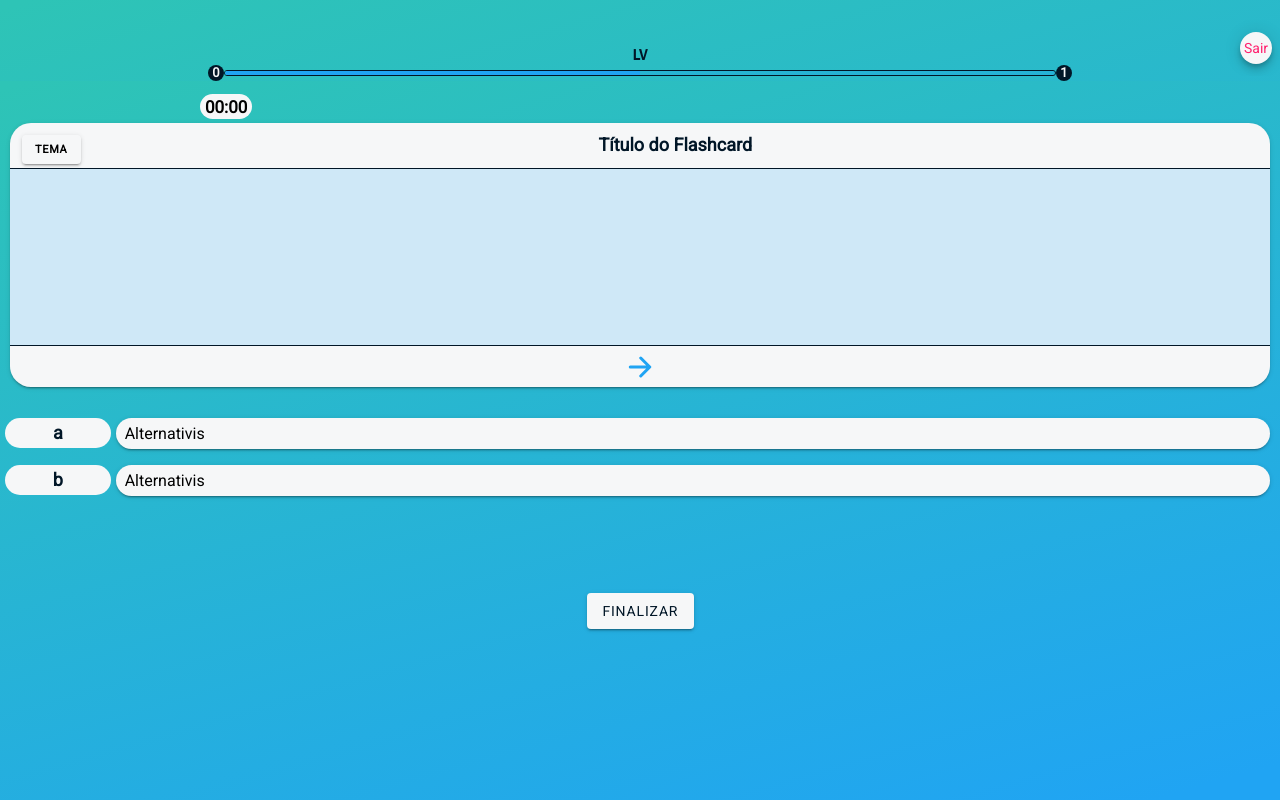
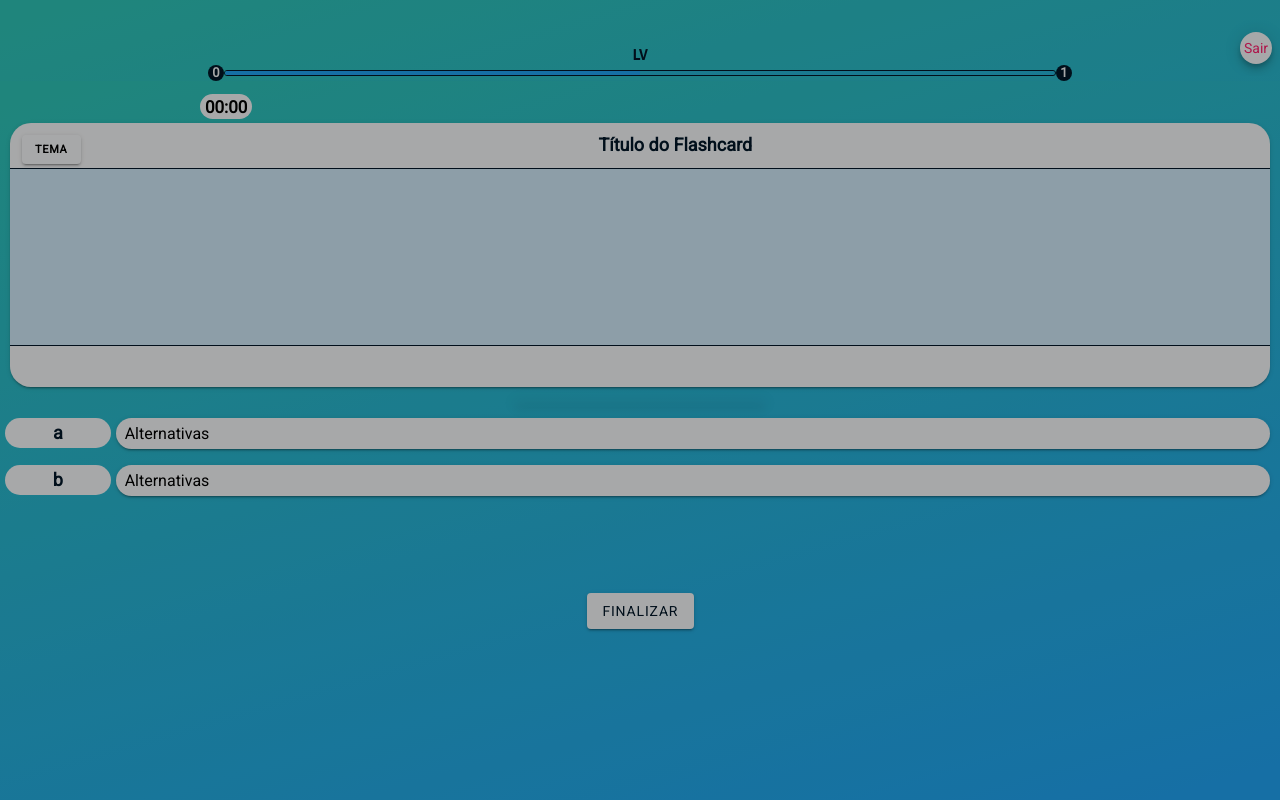
Before and after one commit to Lucasfield3/fixer-ionic-react, a React (Create React App) app: page /AnswerAlternativa in a window 1280 px wide. Both pictures are taken after a click on the element "Sair". Built offline with nearby package versions, Linux system fonts and the light colour scheme.

Commit message:
popover sair arrumado e alternativas active

```diff
--- a/src/components/AnswerAlternativa/AnswerAlternativa.tsx
+++ b/src/components/AnswerAlternativa/AnswerAlternativa.tsx
@@ -14,12 +14,14 @@ import nextAnswer from '../../Assets/images/next.svg';
 import { arrowForward } from 'ionicons/icons';
 import ReactCardFlip from 'react-card-flip';
 import CardGreen from '../CardGreen/cardGreen';
+import SairTelaResposta from '../CardMessages/msg_sair_tela_resposta';
+import { useHistory } from 'react-router';
 
 
 
 const AnswerAlternativa: React.FC = () => {
 
-
+    const history = useHistory()
     // eslint-disable-next-line react-hooks/rules-of-hooks
     //const history = useHistory()
     //onst [textTitle, setTextTitle] = useState<string>('')
@@ -29,13 +31,15 @@ const AnswerAlternativa: React.FC = () => {
     //const [shownTimer, setShownTimer] = useState<boolean>(false);
     const [showPopover, setShowPopover] = useState<boolean>(false);
     const [shownPopsave, setShownPopsave] = useState<boolean>(false);
+    const [shownPopsair, setShownPopsair] = useState<boolean>(false);
     const [textPop, setTextPop] = useState<string>('')
     //const [textRightAnswer, setTextRightAnswer] = useState<string>('')
     //const [textAreaAlternative, setTextAreaAlternative] = useState<string>('')
     const [isFlipped, setIsflipped] = useState(false);
+    const [isActive, setActive] = useState(false);
     const [className, setClassName] = useState({
-        class:'alternativas',
-        id:0
+        id:-1,
+        active:false
     })
     const answer =
     {
@@ -77,12 +81,13 @@ const AnswerAlternativa: React.FC = () => {
 
     }, [])
 
-    const handleSelectAlternative = (index:number)=>{
-       const newClass = className.class === 'alternativas-respostas' ? 'active' : 'alternativas-respostas'
-       setClassName({
-           class:newClass,
-           id:index
-       })
+    const handleSelectAlternative = (alternative:number)=>{
+        alternatives.forEach(()=>{
+            setClassName({
+                id:alternative,
+                active:!className.active
+            })
+        })
 
     }
 
@@ -91,7 +96,7 @@ const AnswerAlternativa: React.FC = () => {
             <IonPage>
                 <IonHeader className='custom-header'>
                 <IonToolbar>
-                    <IonFabButton className='btnSair-answer' color='light' slot='end' size='small'>
+                    <IonFabButton onClick={()=>setShownPopsair(true)} className='btnSair-answer' color='light' slot='end' size='small'>
                         Sair
                     </IonFabButton>
                 </IonToolbar>
@@ -109,6 +114,16 @@ const AnswerAlternativa: React.FC = () => {
 
 
                 <IonContent>
+                    <SairTelaResposta
+                    isOpen={shownPopsair}
+                    onClickSim={()=> {
+                        setShownPopsair(false)
+                        history.push('/Flash-cards')
+                    }}
+                    onClickNao={()=> setShownPopsair(false)}
+                    onDidDismiss={()=> setShownPopsair(false)}
+
+                    />
                     <IonRow className='row-timer-alternativa'>
                         <IonCol  className='timer-flashcard' color='dark'>00:00</IonCol>
                     </IonRow>
@@ -172,7 +187,7 @@ const AnswerAlternativa: React.FC = () => {
                             </IonCardContent>
                             <IonRow className='row-footer' color='light'></IonRow>
                             <IonRow className='ios ion-justify-content-center'>
-                                <IonIcon onClick={()=> setIsflipped(!isFlipped)} className='ios arrow-foward' color='primary' src={arrowForward}></IonIcon>
+                                <IonIcon style={{display:className.active && 'block' || 'none'}} onClick={()=> setIsflipped(!isFlipped)} className='ios arrow-foward' color='primary' src={arrowForward}></IonIcon>
                             </IonRow>
                         </IonCard >
                         <CardGreen onClick={()=>setIsflipped(!isFlipped)}/>
@@ -182,12 +197,12 @@ const AnswerAlternativa: React.FC = () => {
                     <IonGrid className='array-div'>
                             {alternatives.map((alternative, i)=>(
                                 <IonRow key={i} style={{cursor:'default', marginTop:'1rem'}}  className='ion-justify-content-center colunas'>
-                                    <IonCol onClick={()=>handleSelectAlternative(i)}  size='1' className='letras-alternativas'> {letras[i]}</IonCol>
-                                    <IonCol  onClick={()=>handleSelectAlternative(i)}
+                                    <IonCol onClick={()=>handleSelectAlternative(i)}  size='1' className={(i === className.id  && className.active) && 'active-letras' || 'letras-alternativas'}> {letras[i]}</IonCol>
+                                    <IonCol  onMouseDown={()=>handleSelectAlternative(alternative.id)}
                                     style={{height:'auto', width:'10rem'}}
                                     key={alternative.id}
-                                    className={ i === className.id && className.class || 'alternativas-respostas'}
-                                    color='dark'>Alternativis</IonCol>
+                                    className={(alternative.id === className.id  && className.active) && 'active' || 'alternativas-respostas'}
+                                    color='dark'>Alternativas</IonCol>
                                 </IonRow>
                             ))}
                     </IonGrid>
--- a/src/components/CardGreen/styles.css
+++ b/src/components/CardGreen/styles.css
@@ -22,9 +22,13 @@
   display: flex;
   justify-content: center;
   align-items: center;
-  width: 5rem;
-  height: 5rem;
+
+  width: 84px;
+  height: 84px;
+  left: 111px;
+  top: 19px;
 }
+
 
 .msg-acertou{
   margin: auto;
--- /dev/null
+++ b/src/components/CardMessages/msg_sair_tela_resposta.tsx
@@ -0,0 +1,25 @@
+import React from 'react';
+import { IonButton, IonCard, IonCardHeader,  IonLabel, IonPopover, IonRow} from '@ionic/react'
+import './styles.css'
+
+const SairTelaResposta: React.FC<{onDidDismiss:()=> void; isOpen:boolean; onClickSim:()=>void; onClickNao:()=>void}> = props => {
+  return (
+    <>
+    <IonPopover
+    isOpen={props.isOpen}
+    onDidDismiss={props.onDidDismiss}
+    >
+      <IonCardHeader>
+            <IonLabel className="ios label-msg-notification-sair">Deseja mesmo sair?</IonLabel>
+        </IonCardHeader>
+        <IonRow className='ion-justify-content-center' style={{display:'flex'}}>
+        <IonButton onClick={props.onClickSim} color='light' className='ios btn_msg_sim'>sim</IonButton>
+        <IonButton onClick={props.onClickNao}  color='light' className='ios btn_msg_nao'>não</IonButton>
+        </IonRow>
+    </IonPopover>
+    </>
+  );
+
+}
+
+export default SairTelaResposta;
--- a/src/components/CardMessages/styles.css
+++ b/src/components/CardMessages/styles.css
@@ -53,3 +53,24 @@
   justify-content: center;
   margin-top: 1.5rem;
 }
+.ios .btn_msg_sim, .btn_msg_sim{
+  width: 4rem;
+  height: 1.7rem;
+  --ion-color-light-contrast: var(--ion-color-success)!important;
+  border: 1px solid var(--ion-color-success);
+  font-size: 13px;
+  border-radius: 0.2rem;
+}
+.ios .btn_msg_nao, .btn_msg_nao{
+  width: 4rem;
+  height: 1.7rem;
+  border: 1px solid rgba(255, 32, 110, 0.31);
+  font-size: 13px;
+  border-radius: 0.2rem;
+
+}
+.label-msg-notification-sair{
+  font-size: 24px;
+    font-weight: bold;
+    color: var(--ion-color-dark);
+}
--- a/src/components/Card_stats_result/styles.css
+++ b/src/components/Card_stats_result/styles.css
@@ -61,19 +61,6 @@
   align-items: center;
 }
 
-
-
-.icon-acertou{
-  display: flex;
-  justify-content: center;
-  align-items: center;
-
-  width: 104px;
-  height: 104px;
-  left: 111px;
-  top: 19px;
-}
-
 .msg-acertou{
   margin: auto;
   margin-top: 20px;
```
